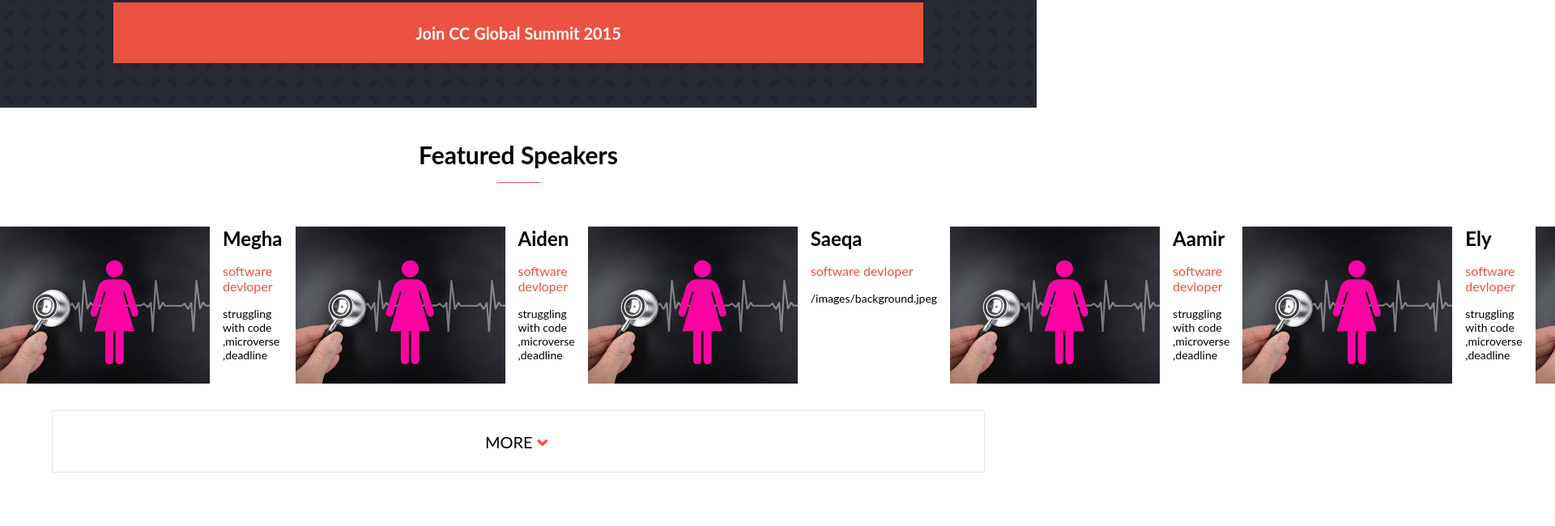
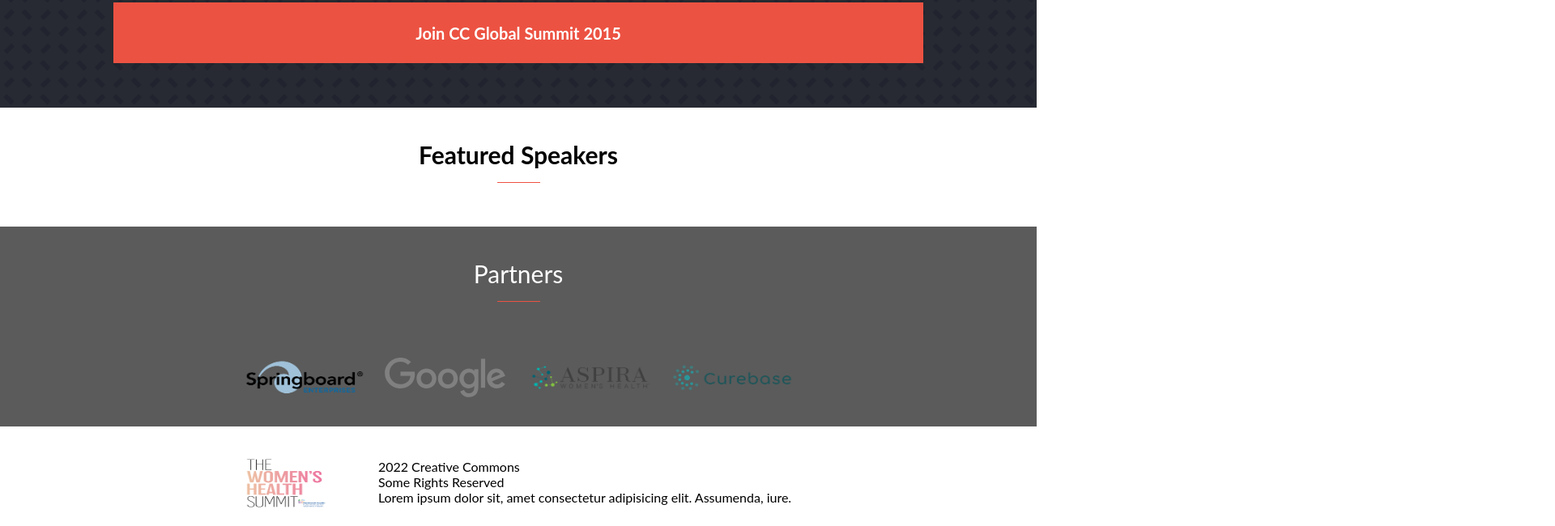
Before and after one commit to megha-n-bodke/womenhealth.github.io, a plain HTML site: page index.html in a window 1280 px wide. Shown: the part 1023-1673 px from the top of the page at 81% size, 1920 px wide, since content can reach past the window. Before the commit the page ends 1637 px from the top, so only its background shows below. Drawn offline with Linux system fonts and the light colour scheme; files whose address does not match are found by name.

Commit message:
desktop styling changes

```diff
--- a/assets/css/style.css
+++ b/assets/css/style.css
@@ -420,6 +420,9 @@
 .topheader {
   display: none;
 }
+.desktopelement{
+  display: none;
+}
 
 /* @media (min-width: 768px) {
   .programdetailscontainer {
@@ -531,7 +534,24 @@
     gap: 5em;
     justify-content: center;
   }
+
+  .partnercontainer{
+    display: block;
+  }
+
+  .footersection{
+    display: flex;
+    margin-top: 40px;
+  }
+  .footer-button{
+    display: none;
+  }
+
+  .desktopelement{
+  display: block;
 }
+
+
 
 /* @media (min-width: 992px) {
 }
--- a/index.html
+++ b/index.html
@@ -112,9 +112,9 @@
             <div class="guidebar"></div>
         </div>
 
-        <div class="speakerintro">
+        <!-- <div class="speakerintro">
 
-        </div>
+        </div> -->
 
         <!-- <div class="speakerintro">
             <div class="speakerimage">
@@ -172,6 +172,7 @@
         <div>
             <p>2022 Creative Commons</p>
             <p>Some Rights Reserved</p>
+            <p class="desktopelement">Lorem ipsum dolor sit, amet consectetur adipisicing elit. Assumenda, iure.</p>
         </div>
     </footer>
     <button class="footer-button" id="lessbtn">LESS<span class="downarrow">&#8964;</span></button>
```
Also changed, not shown: about.html (+17 -12 lines).
